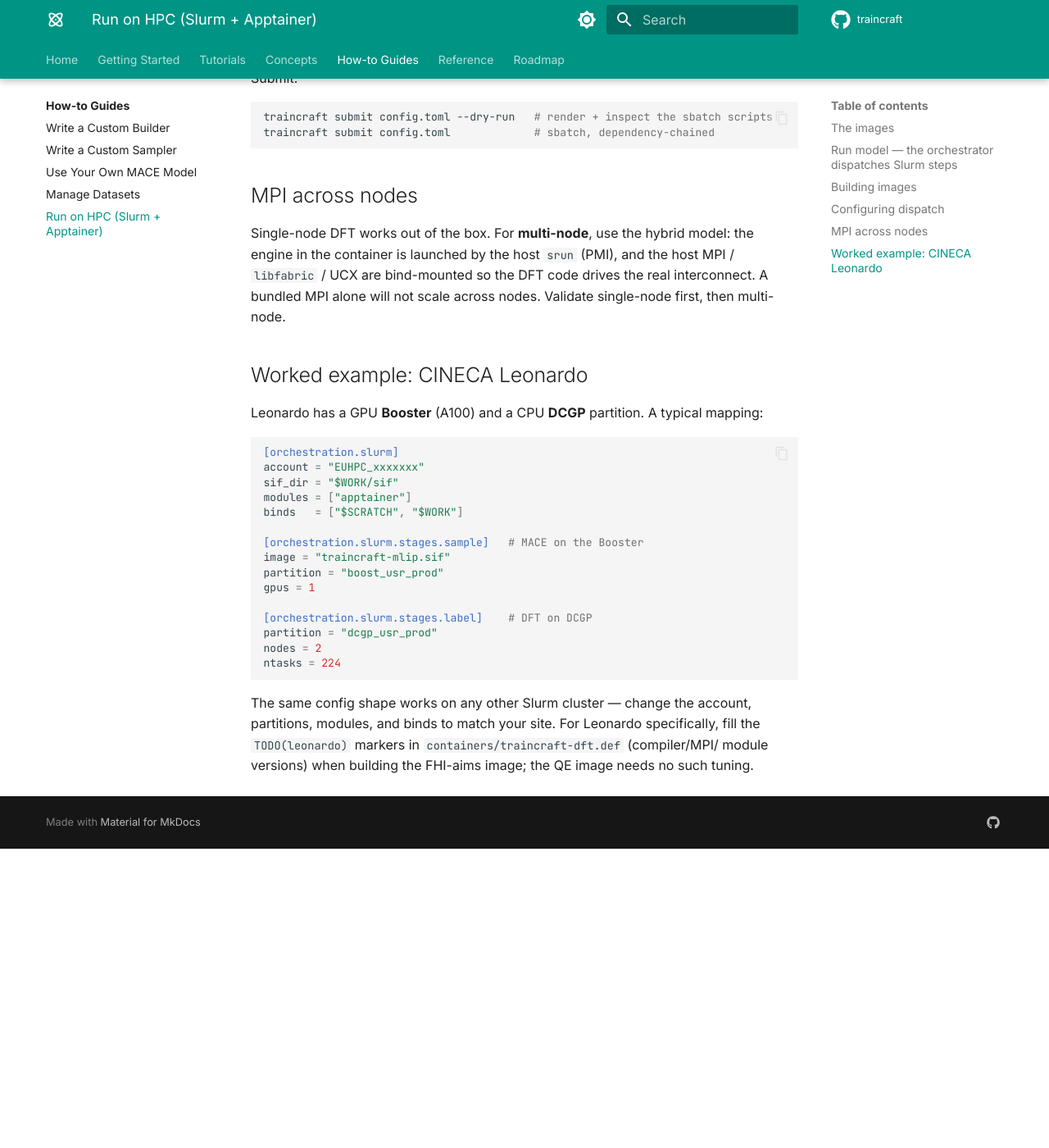
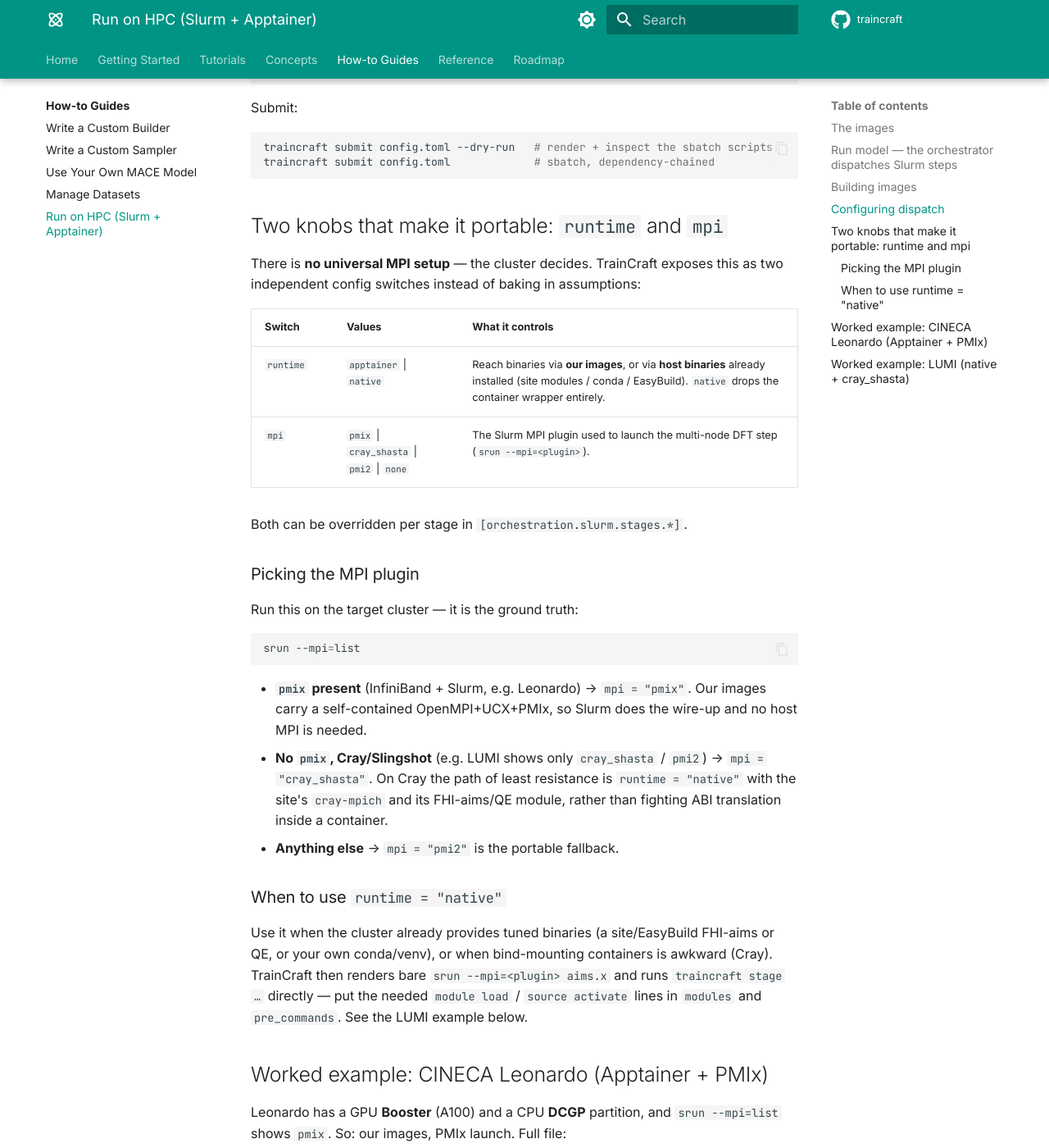
Before and after one commit to basillicus/traincraft, an MkDocs documentation site: the page built from docs/how-to/hpc.md, in a window 1280 px wide and 1400 px high, scrolled down 2004 px. Shown: the whole window at 82% size. Built offline with MkDocs 1.6.1 and Material for MkDocs 9.7.7, drawn with Linux system fonts in a browser that asks for light colours; comment, search, counter and statistics services are not loaded; before the commit the page ends 3039 px from its top, so only the background shows below that; some of the changed text lies outside the part shown.

Commit message:
feat(hpc): portable runtime/mpi knobs so the same DAG runs on PMIx and Cray clusters
Add [orchestration.slurm].runtime (apptainer|native) and .mpi
(pmix|pmi2|cray_shasta|none), with per-stage overrides, pre_commands, and
configurable DFT image names. The executor composes the DFT launch as
`srun --mpi=<plugin> [apptainer exec <binds> <sif>] <binary>`, so Leonardo
(images+pmix) and LUMI (native cray-mpich, no pmix) differ only by those two
knobs. Rebuild the QE and FHI-aims container defs from source (UCX+PMIx+OpenMPI,
self-contained; MKL OpenMPI BLACS for aims) instead of conda-forge / Intel-MPI
bind. Add examples/20 (LUMI native) and HPC docs for picking the MPI plugin.

Co-Authored-By: Claude Opus 4.8 <noreply@anthropic.com>

````diff
--- a/docs/how-to/hpc.md
+++ b/docs/how-to/hpc.md
@@ -30,12 +30,12 @@ Slurm job that `apptainer exec`s the right image and runs `traincraft stage <nam
 
 ```bash
 # GPU sampling/training — traincraft runs inside the mlip image
-srun --nv apptainer exec --bind "$SCRATCH" traincraft-mlip.sif \
+apptainer exec --nv --bind "$SCRATCH" traincraft-mlip.sif \
      traincraft stage sample config.toml
 
 # DFT label — traincraft runs in core; the engine binary runs in its DFT image
 #   under srun via the injected command (QE shown; FHI-aims is identical):
-export TRAINCRAFT_PW_COMMAND="srun apptainer exec --bind $SCRATCH traincraft-qe.sif pw.x"
+export TRAINCRAFT_PW_COMMAND="srun --mpi=pmix apptainer exec --bind $SCRATCH traincraft-qe.sif pw.x"
 apptainer exec --bind "$SCRATCH" traincraft-core.sif traincraft stage label config.toml
 ```
 
@@ -68,6 +68,8 @@ engine = "slurm"
 
 [orchestration.slurm]
 account = "<your-account>"        # your scheduler account/project
+runtime = "apptainer"            # "apptainer" (our images) or "native" (host binaries)
+mpi     = "pmix"                  # Slurm MPI plugin — see "Picking the MPI plugin"
 sif_dir = "$WORK/sif"             # where the .sif images live
 modules = ["apptainer"]           # `module load` lines for your site
 binds   = ["$SCRATCH", "$WORK"]   # filesystems to bind into the containers
@@ -91,22 +93,54 @@ traincraft submit config.toml --dry-run   # render + inspect the sbatch scripts
 traincraft submit config.toml             # sbatch, dependency-chained
 ```
 
-## MPI across nodes
+## Two knobs that make it portable: `runtime` and `mpi`
 
-Single-node DFT works out of the box. For **multi-node**, use the hybrid model:
-the engine in the container is launched by the host `srun` (PMI), and the host
-MPI / `libfabric` / UCX are bind-mounted so the DFT code drives the real
-interconnect. A bundled MPI alone will not scale across nodes. Validate single-node
-first, then multi-node.
+There is **no universal MPI setup** — the cluster decides. TrainCraft exposes this
+as two independent config switches instead of baking in assumptions:
 
-## Worked example: CINECA Leonardo
+| Switch | Values | What it controls |
+|--------|--------|------------------|
+| `runtime` | `apptainer` \| `native` | Reach binaries via **our images**, or via **host binaries** already installed (site modules / conda / EasyBuild). `native` drops the container wrapper entirely. |
+| `mpi` | `pmix` \| `cray_shasta` \| `pmi2` \| `none` | The Slurm MPI plugin used to launch the multi-node DFT step (`srun --mpi=<plugin>`). |
 
-Leonardo has a GPU **Booster** (A100) and a CPU **DCGP** partition. A typical
-mapping:
+Both can be overridden per stage in `[orchestration.slurm.stages.*]`.
+
+### Picking the MPI plugin
+
+Run this on the target cluster — it is the ground truth:
+
+```bash
+srun --mpi=list
+```
+
+- **`pmix` present** (InfiniBand + Slurm, e.g. Leonardo) → `mpi = "pmix"`. Our
+  images carry a self-contained OpenMPI+UCX+PMIx, so Slurm does the wire-up and no
+  host MPI is needed.
+- **No `pmix`, Cray/Slingshot** (e.g. LUMI shows only `cray_shasta` / `pmi2`) →
+  `mpi = "cray_shasta"`. On Cray the path of least resistance is `runtime =
+  "native"` with the site's `cray-mpich` and its FHI-aims/QE module, rather than
+  fighting ABI translation inside a container.
+- **Anything else** → `mpi = "pmi2"` is the portable fallback.
+
+### When to use `runtime = "native"`
+
+Use it when the cluster already provides tuned binaries (a site/EasyBuild FHI-aims
+or QE, or your own conda/venv), or when bind-mounting containers is awkward (Cray).
+TrainCraft then renders bare `srun --mpi=<plugin> aims.x` and runs `traincraft
+stage …` directly — put the needed `module load` / `source activate` lines in
+`modules` and `pre_commands`. See the LUMI example below.
+
+## Worked example: CINECA Leonardo (Apptainer + PMIx)
+
+Leonardo has a GPU **Booster** (A100) and a CPU **DCGP** partition, and
+`srun --mpi=list` shows `pmix`. So: our images, PMIx launch. Full file:
+[`examples/19_hpc_leonardo_label.toml`](https://github.com/your-org/traincraft/blob/main/examples/19_hpc_leonardo_label.toml).
 
 ```toml
 [orchestration.slurm]
 account = "EUHPC_xxxxxxx"
+runtime = "apptainer"
+mpi     = "pmix"
 sif_dir = "$WORK/sif"
 modules = ["apptainer"]
 binds   = ["$SCRATCH", "$WORK"]
@@ -122,7 +156,36 @@ nodes = 2
 ntasks = 224
 ```
 
-The same config shape works on any other Slurm cluster — change the account,
-partitions, modules, and binds to match your site. For Leonardo specifically, fill
-the `TODO(leonardo)` markers in `containers/traincraft-dft.def` (compiler/MPI/
-module versions) when building the FHI-aims image; the QE image needs no such tuning.
+Fill the `TODO(site)` markers in `containers/traincraft-dft.def` (target arch, MKL
+link line) when building the FHI-aims image.
+
+## Worked example: LUMI (native + cray_shasta)
+
+LUMI is a Cray EX: Slingshot interconnect, and `srun --mpi=list` shows **no
+pmix** (only `cray_shasta` / `pmi2`). The clean path is `runtime = "native"` using
+the site's `cray-mpich` and FHI-aims/QE modules. Full file:
+[`examples/20_hpc_lumi_native.toml`](https://github.com/your-org/traincraft/blob/main/examples/20_hpc_lumi_native.toml).
+
+```toml
+[orchestration.slurm]
+account = "project_465xxxxxx"
+runtime = "native"                 # use host binaries, not our .sif images
+mpi     = "cray_shasta"            # no pmix on Cray; this drives Slingshot
+binds   = []
+modules = ["LUMI/24.03", "partition/C", "cray-mpich"]
+pre_commands = ["source $HOME/traincraft-venv/bin/activate"]  # traincraft on PATH
+
+[orchestration.slurm.stages.sample]
+partition = "standard-g"
+gpus = 1
+
+[orchestration.slurm.stages.label]
+partition = "standard"
+nodes = 2
+ntasks = 256
+pre_commands = ["module load fhi-aims/240507"]   # the site's FHI-aims build
+```
+
+This renders bare `srun --mpi=cray_shasta aims.x` with no container — the two knobs
+(`runtime`, `mpi`) are the only things that change between Leonardo and LUMI; the
+science config is identical.
````
Also changed, not shown: docs/concepts/calculators.md (+3 -2 lines), docs/getting-started/end-to-end.md (+4 -1 lines), 6 other files.
